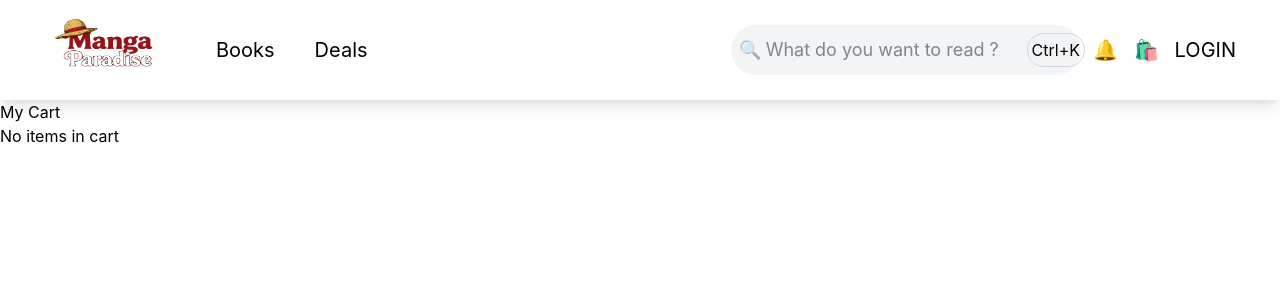
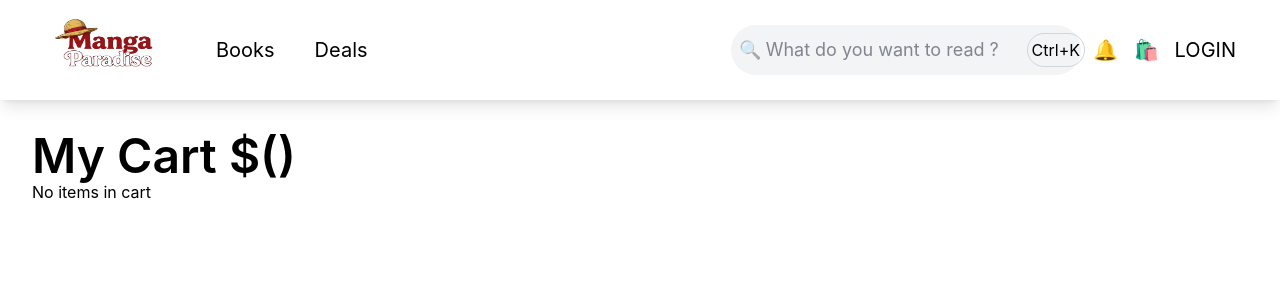
Before and after one commit to Neerume/React-Projects, a React (Vite) app in the folder Book_Web-Full/latest/: page /cart in a window 1280 px wide. Shown: the top 300 px of the page. Built offline with nearby package versions, Linux system fonts and the light colour scheme.

Commit message:
added the cart functionality in the navbar

```diff
--- a/Book_Web-Full/latest/src/App.jsx
+++ b/Book_Web-Full/latest/src/App.jsx
@@ -1,4 +1,4 @@
-import react,{useState} from "react";
+import react,{useState, useEffect} from "react";
 import Navbar from "./components/Navbar";
 import Hero from "./components/Hero";
 import Login from "./components/Login";
@@ -17,7 +17,14 @@ const App=()=>{
   const[showRegister, setShowRegister]= useState(false);
   const navigate = useNavigate();
 
-  const [cart, setCart] = useState([]);
+  const [cart, setCart] = useState(()=>{
+    const savedCart = localStorage.getItem("cart");
+    return savedCart ? JSON.parse(savedCart) : [];
+  });
+      useEffect(() => {
+    localStorage.setItem("cart", JSON.stringify(cart));
+    }, [cart]);
+
   const handleAddToCart = (manga) => {
     setCart((prevCart) => [...prevCart, manga]);
     console.log("added", manga);
@@ -35,6 +42,7 @@ const App=()=>{
         <Navbar
         setShowLogin={setShowLogin}
         setShowRegister={setShowRegister}
+        cart={cart}
       />
       <Routes>
             <Route path="/" element={
--- a/Book_Web-Full/latest/src/components/Cart.jsx
+++ b/Book_Web-Full/latest/src/components/Cart.jsx
@@ -3,8 +3,8 @@ import React from 'react';
 const Cart=({cart})=>{
   return(
     <>
-     <div>
-      <h1>My Cart</h1>
+     <div className ="mx-8 my-8">
+      <h1 className="text-5xl font-semibold">My Cart $()</h1>
 
       {cart.length === 0 ? (
         <p>No items in cart</p>
--- a/Book_Web-Full/latest/src/components/Navbar.jsx
+++ b/Book_Web-Full/latest/src/components/Navbar.jsx
@@ -2,7 +2,7 @@ import react, {useState} from 'react'
 import logo from '../assets/logoo.png'
 import { Link } from "react-router-dom";
 
-const Navbar=({setShowLogin })=>{
+const Navbar=({setShowLogin, cart })=>{
  return(
   <div className ="flex justify-between items-center shadow-lg">
 
@@ -24,7 +24,16 @@ const Navbar=({setShowLogin })=>{
         </button>
         </div>
         <button className="text-xl p-1 cursor-pointer">🔔</button>
-        <button className="text-xl p-1 cursor-pointer">🛍️</button>
+
+        <div className="relative">
+          <button className="text-xl p-1 cursor-pointer">🛍️</button>
+
+          {cart.length > 0 && (
+            <span className="absolute -top-2 -right-2 bg-red-500 text-white text-xs rounded-full w-5 h-5 flex items-center justify-center">
+              {cart.length}
+            </span>
+          )}
+        </div>
         <button className="text-xl p-1 cursor-pointer" onClick={()=>setShowLogin(true)}>LOGIN</button>
       </div>
   </div>
```
